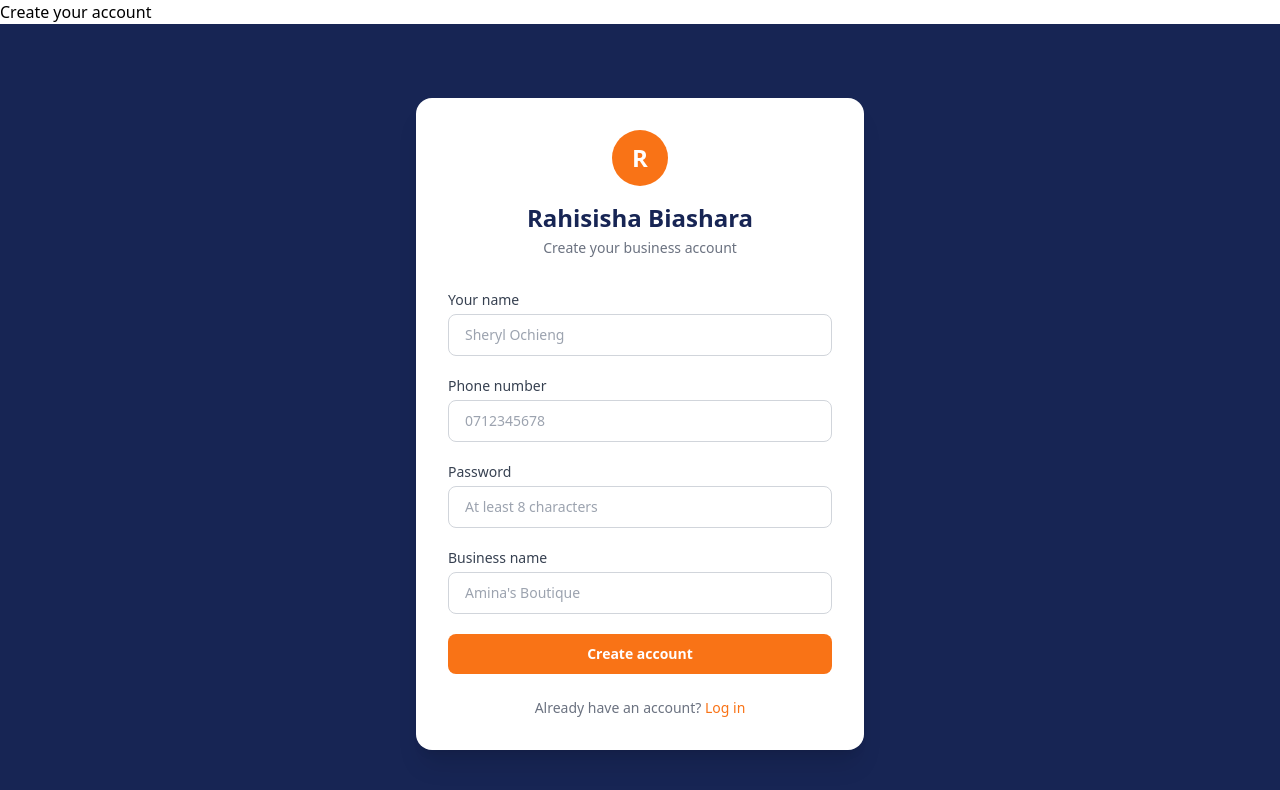
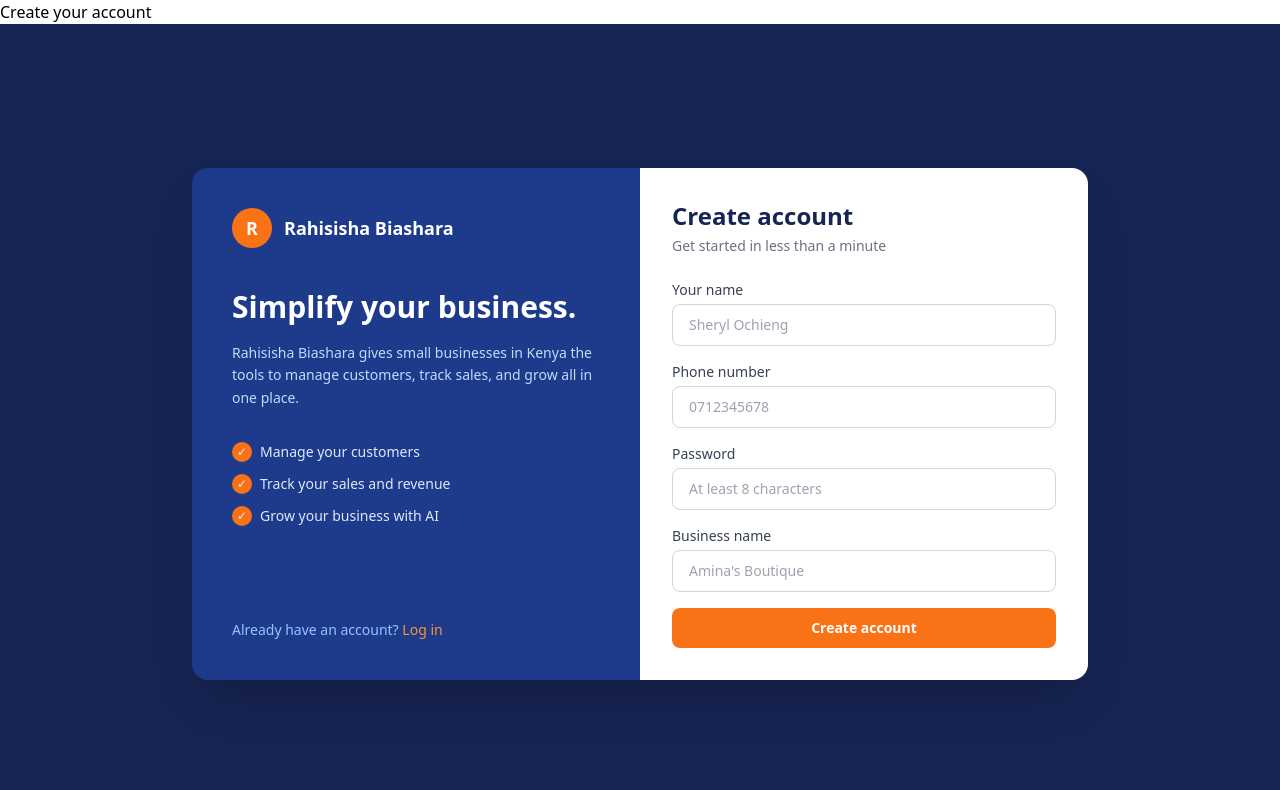
Before and after one commit to sherylochieng/Rahisisha, a Next.js app in the folder apps/web/: page /signup in a window 1280 px wide. Shown: the top 790 px of the page. Built offline with nearby package versions, Linux system fonts and the light colour scheme.

Commit message:
[Week 28 Day 3] feat(web): redesign signup as split layout
Brand messaging panel on left (blue), form on right (white).
Features list, tagline, and mobile-responsive single column.

```diff
--- a/apps/web/src/app/signup/SignupForm.js
+++ b/apps/web/src/app/signup/SignupForm.js
@@ -33,27 +33,69 @@ export default function SignupForm() {
   }
 
   return (
-    <div className="min-h-screen bg-blue-950 flex items-center justify-center px-4">
-      <div className="bg-white rounded-2xl shadow-xl w-full max-w-md p-8">
+    <div className="min-h-screen bg-blue-950 flex items-center justify-center px-4 py-8">
+      <div className="w-full max-w-4xl flex rounded-2xl shadow-2xl overflow-hidden">
 
-        {/* Logo area */}
-        <div className="text-center mb-8">
-          <div className="inline-flex items-center justify-center w-14 h-14 rounded-full bg-orange-500 mb-4">
-            <span className="text-white text-2xl font-bold">R</span>
+        {/* Left side — brand messaging */}
+        <div className="hidden md:flex flex-col justify-between bg-blue-900 text-white w-1/2 p-10">
+          <div>
+            {/* Logo */}
+            <div className="flex items-center gap-3 mb-10">
+              <div className="w-10 h-10 rounded-full bg-orange-500 flex items-center justify-center">
+                <span className="text-white font-bold text-lg">R</span>
               </div>
-          <h1 className="text-2xl font-bold text-blue-950">Rahisisha Biashara</h1>
-          <p className="text-gray-500 text-sm mt-1">Create your business account</p>
+              <span className="font-bold text-lg">Rahisisha Biashara</span>
             </div>
 
-        {/* Error message */}
+            {/* Headline */}
+            <h2 className="text-3xl font-bold leading-tight mb-4">
+              Simplify your business.
+            </h2>
+            <p className="text-blue-200 text-sm leading-relaxed mb-8">
+              Rahisisha Biashara gives small businesses in Kenya the tools
+              to manage customers, track sales, and grow all in one place.
+            </p>
+
+            {/* Feature list */}
+            <ul className="space-y-3 text-sm text-blue-100">
+              <li className="flex items-center gap-2">
+                <span className="w-5 h-5 rounded-full bg-orange-500 flex items-center justify-center text-xs">✓</span>
+                Manage your customers
+              </li>
+              <li className="flex items-center gap-2">
+                <span className="w-5 h-5 rounded-full bg-orange-500 flex items-center justify-center text-xs">✓</span>
+                Track your sales and revenue
+              </li>
+              <li className="flex items-center gap-2">
+                <span className="w-5 h-5 rounded-full bg-orange-500 flex items-center justify-center text-xs">✓</span>
+                Grow your business with AI
+              </li>
+            </ul>
+          </div>
+
+          {/* Bottom link */}
+          <p className="text-blue-300 text-sm">
+            Already have an account?{' '}
+            <a href="/login" className="text-orange-400 hover:underline font-medium">
+              Log in
+            </a>
+          </p>
+        </div>
+
+        {/* Right side — form */}
+        <div className="bg-white w-full md:w-1/2 p-8">
+          <div className="mb-6">
+            <h1 className="text-2xl font-bold text-blue-950">Create account</h1>
+            <p className="text-gray-500 text-sm mt-1">Get started in less than a minute</p>
+          </div>
+
           {error && (
-          <div className="bg-red-50 border border-red-200 text-red-700 rounded-lg px-4 py-3 mb-6 text-sm">
+            <div className="bg-red-50 border border-red-200 text-red-700 rounded-lg px-4 py-3 mb-5 text-sm">
               {error}
             </div>
           )}
 
-        <form onSubmit={handleSubmit} className="space-y-5">
-
+          <form onSubmit={handleSubmit} className="space-y-4">
             <div>
               <label htmlFor="name" className="block text-sm font-medium text-gray-700 mb-1">
                 Your name
@@ -113,19 +155,20 @@ export default function SignupForm() {
             <button
               type="submit"
               disabled={loading}
-            className="w-full bg-orange-500 hover:bg-orange-600 disabled:bg-orange-300 text-white font-semibold rounded-lg py-2.5 text-sm transition-colors"
+              className="w-full bg-orange-500 hover:bg-orange-600 disabled:bg-orange-300 text-white font-semibold rounded-lg py-2.5 text-sm transition-colors mt-2"
             >
               {loading ? 'Creating account...' : 'Create account'}
             </button>
-
           </form>
 
-        <p className="text-center text-sm text-gray-500 mt-6">
+          {/* Mobile only — show login link */}
+          <p className="text-center text-sm text-gray-500 mt-5 md:hidden">
             Already have an account?{' '}
             <a href="/login" className="text-orange-500 hover:underline font-medium">
               Log in
             </a>
           </p>
+        </div>
 
       </div>
     </div>
```
Lines whose indentation alone changed are shown as unchanged.
